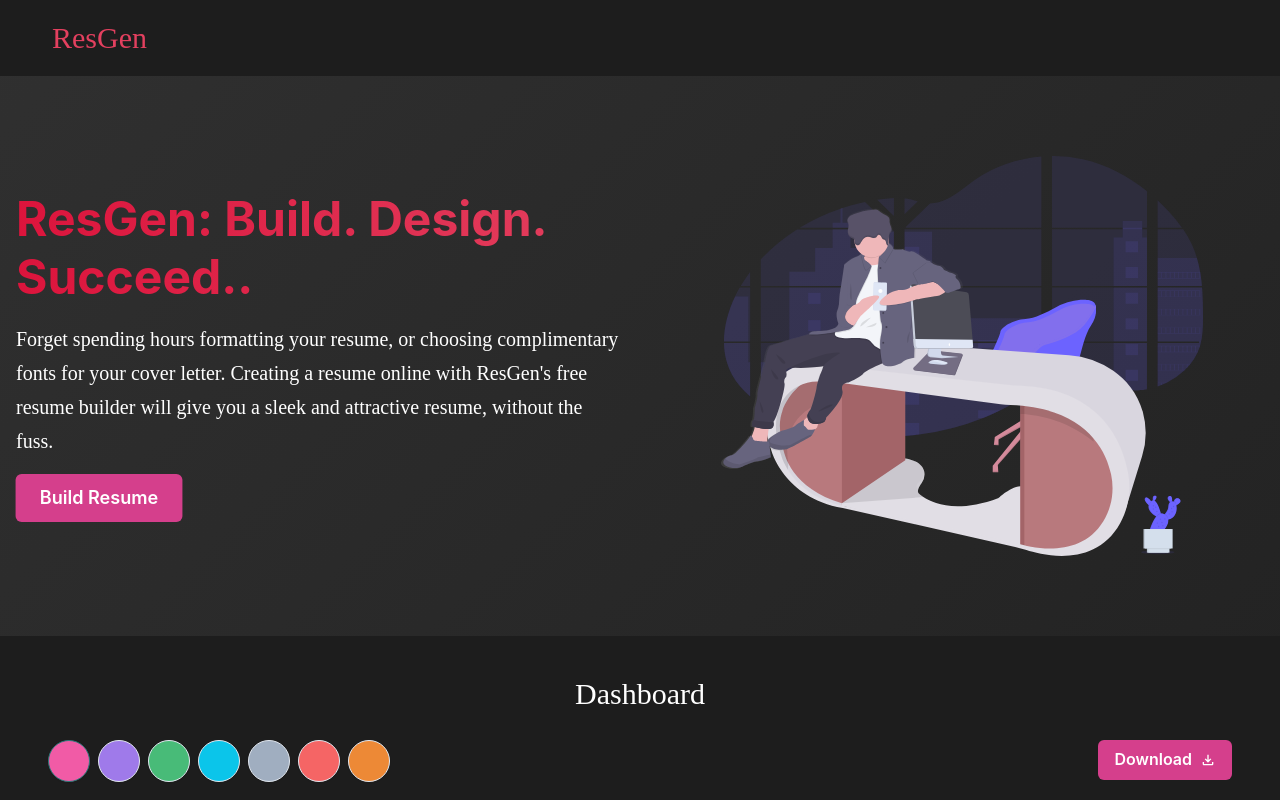
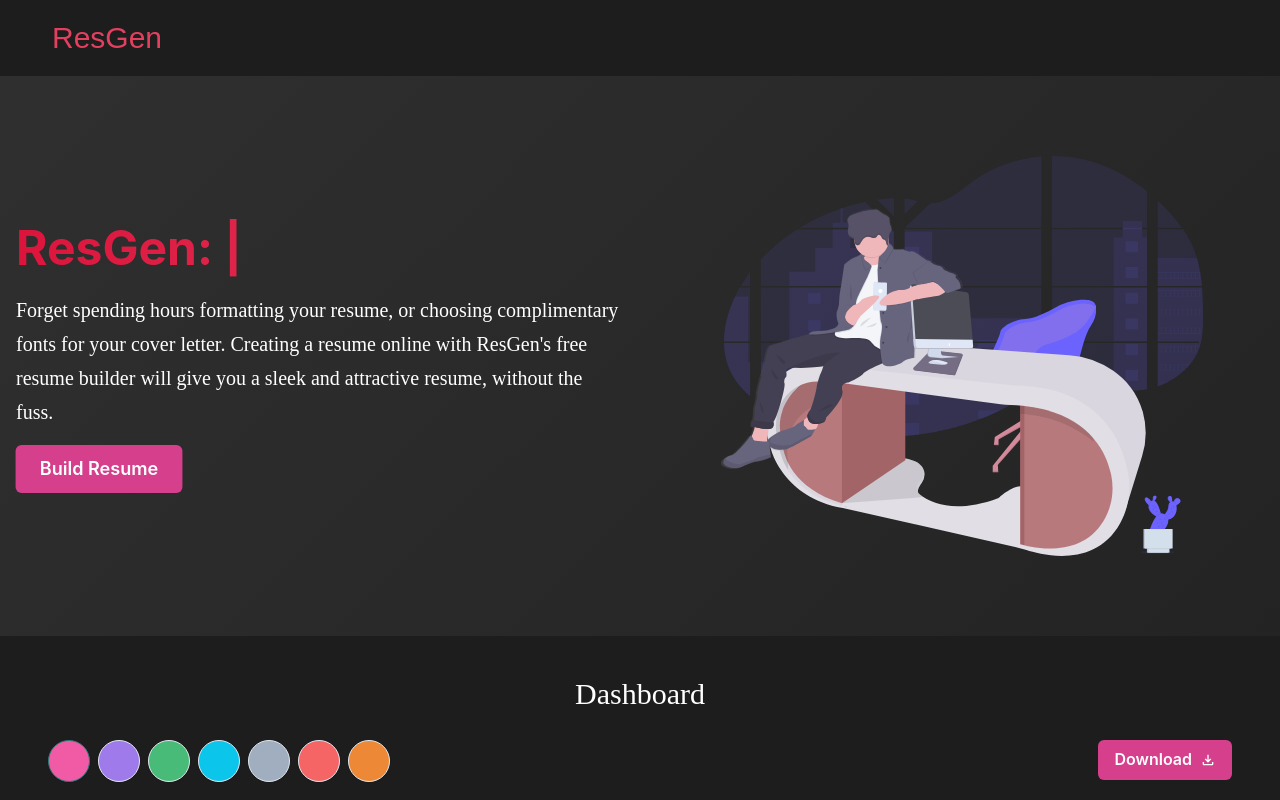
Before and after one commit to mxnuag/ResGen, a React (Create React App) app: page / in a window 1280 px wide. Shown: the top 800 px of the page. Built offline with nearby package versions, Linux system fonts and the light colour scheme.

Commit message:
in between

```diff
--- a/package.json
+++ b/package.json
@@ -13,9 +13,11 @@
     "html2canvas": "^1.4.1",
     "jspdf": "^2.5.1",
     "react": "^17.0.2",
+    "react-chatbot-kit": "^2.2.2",
     "react-dom": "^17.0.2",
     "react-files": "^3.0.0-alpha.3",
     "react-icons": "^4.3.1",
+    "react-router-dom": "^6.25.1",
     "react-scripts": "5.0.0",
     "react-to-print": "^2.14.4",
     "react-typed": "^2.0.12",
--- a/src/App.js
+++ b/src/App.js
@@ -1,4 +1,4 @@
-import React, { useState, useEffect } from 'react';
+import React, { useState } from 'react';
 import { ResumeProvider } from './Context';
 import './App.css';
 import Header from './components/Layouts/Header';
@@ -9,23 +9,14 @@
 
 function App() {
   const [isLoaded, setIsLoaded] = useState(false);
-  const [hideSidebar, setHideSidebar] = useState(true);
 
   const handleLoaded = () => {
     setIsLoaded(true);
-    setHideSidebar(false); // Show sidebar after loading
   };
-
-  useEffect(() => {
-    if (isLoaded) {
-      document.body.classList.remove('hide-sidebar');
-    }
-  }, [isLoaded]);
 
   return (
     <>
       <ResumeProvider>
-        <div className={hideSidebar ? 'hide-sidebar' : ''}>
         {!isLoaded && <Preloader onLoaded={handleLoaded} />}
         <div className={`main-content ${isLoaded ? 'visible' : ''}`}>
           <Navbar />
@@ -33,7 +24,6 @@
           <Main />
           <Footer />
         </div>
-        </div>
       </ResumeProvider>
     </>
   );
--- a/src/components/Layouts/Header.js
+++ b/src/components/Layouts/Header.js
@@ -31,10 +31,10 @@
                         >
                             <ReactTyped
                                 strings={[
-                                    'Welcome to ResGen!',
+                                    'Your career journey starts here..',
                                     'ResGen: Your resume expert!',
                                     'ResGen: Build. Design. Succeed..',
-                                    'Your career journey starts here..',
+                                    'Welcome to ResGen!',
                                     'Get hired faster with ResGen!',
                                     'Creating a resume is now simple!',
                                     'Craft a standout resume effortlessly..',
--- a/src/components/Layouts/Navbar.js
+++ b/src/components/Layouts/Navbar.js
@@ -1,16 +1,12 @@
-import { IconButton } from '@chakra-ui/button';
-import {
-    Stack,
-    Flex,
-    Heading,
-    Spacer,
-    HStack,
-    Text,
-    Button,
-} from "@chakra-ui/react";
+import React from 'react';
+import { Stack, Flex, Heading, Spacer, HStack } from "@chakra-ui/react";
 import { FaInstagram, FaLinkedin, FaGithub } from 'react-icons/fa';
 
 const Navbar = () => {
+    const handleTextClick = () => {
+        window.location.reload(); // Reload the page when text is clicked
+    };
+
     return (
         <Stack
             p={5}
@@ -21,15 +17,29 @@
                 w='full'
                 alignItems={'center'}
             >
-                <Heading as='h3' ml={{ base: 0, sm: 8 }} size='lg' fontWeight={'thin'} color='#e3405f' style={{ fontFamily: "Pacifico" }}>ResGen</Heading>
+                <Heading
+                    as='h3'
+                    ml={{ base: 0, sm: 8 }}
+                    size='lg'
+                    fontWeight={'thin'}
+                    color='#e3405f'
+                    style={{ fontFamily: "Arial, sans-serif" }} // Change font here
+                    cursor="pointer"
+                    _hover={{
+                        transform: 'scale(1.1)', // Increase size on hover
+                        transition: 'transform 0.3s ease-in-out' // Smooth transition
+                    }}
+                    onClick={handleTextClick} // Reload page on click
+                >
+                    ResGen
+                </Heading>
                 <Spacer></Spacer>
-                {/* <HStack spacing={10} mr={{ base: 0, sm: 8 }} as='nav' style={{ fontFamily: 'Poppins' }}>
+                <HStack spacing={10} mr={{ base: 0, sm: 8 }} as='nav' style={{ fontFamily: 'Poppins' }}>
+                    {/* Add any additional nav items or icons here */}
+                </HStack>
+            </Flex>
+        </Stack>
+    );
+};
 
-                </HStack> */}
-            </Flex>
-
-        </Stack>
-    )
-}
-
-export default Navbar
+export default Navbar;
```
Also changed, not shown: 1 other file (tests, documents, lock files or other folders). Lines whose indentation alone changed are shown as unchanged.
